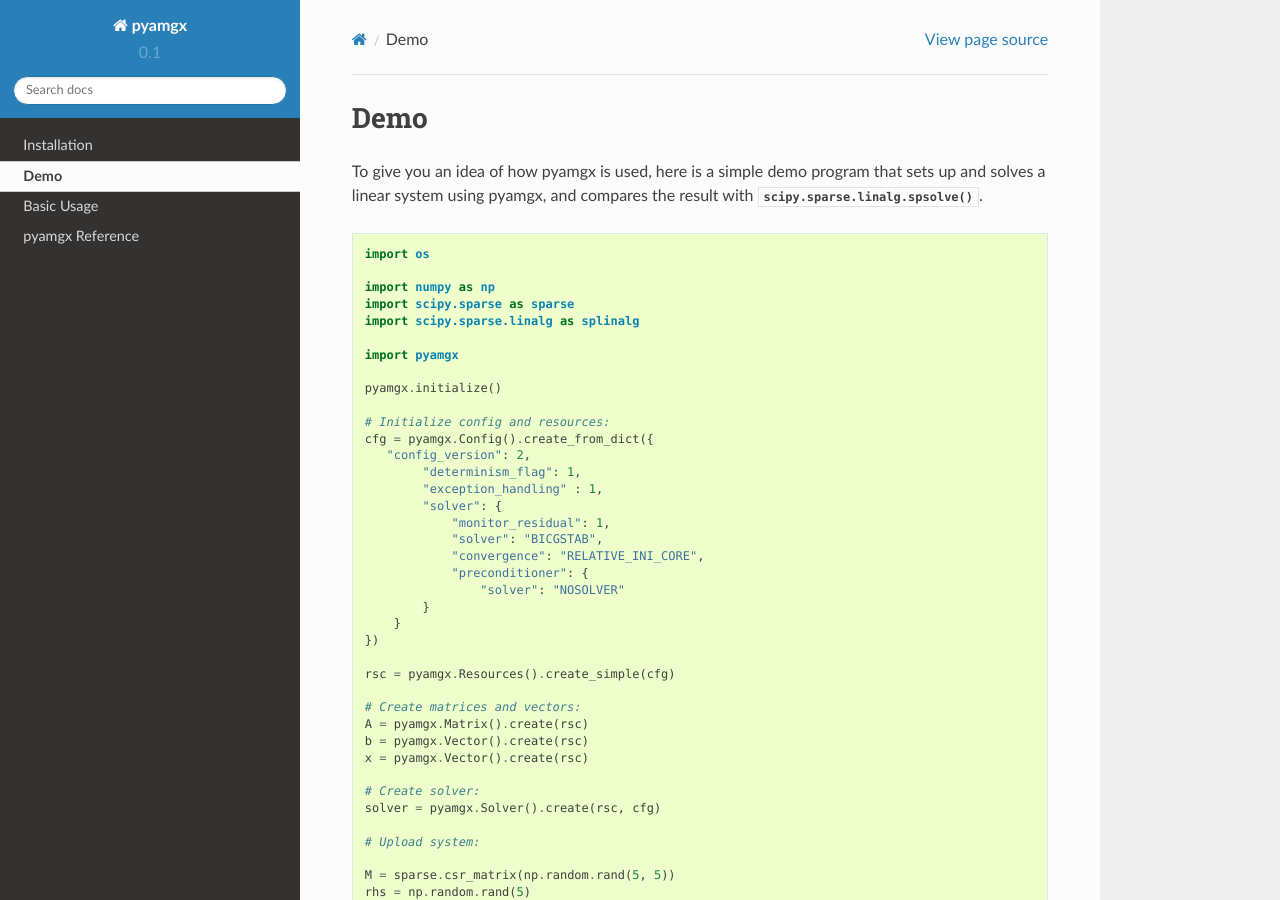
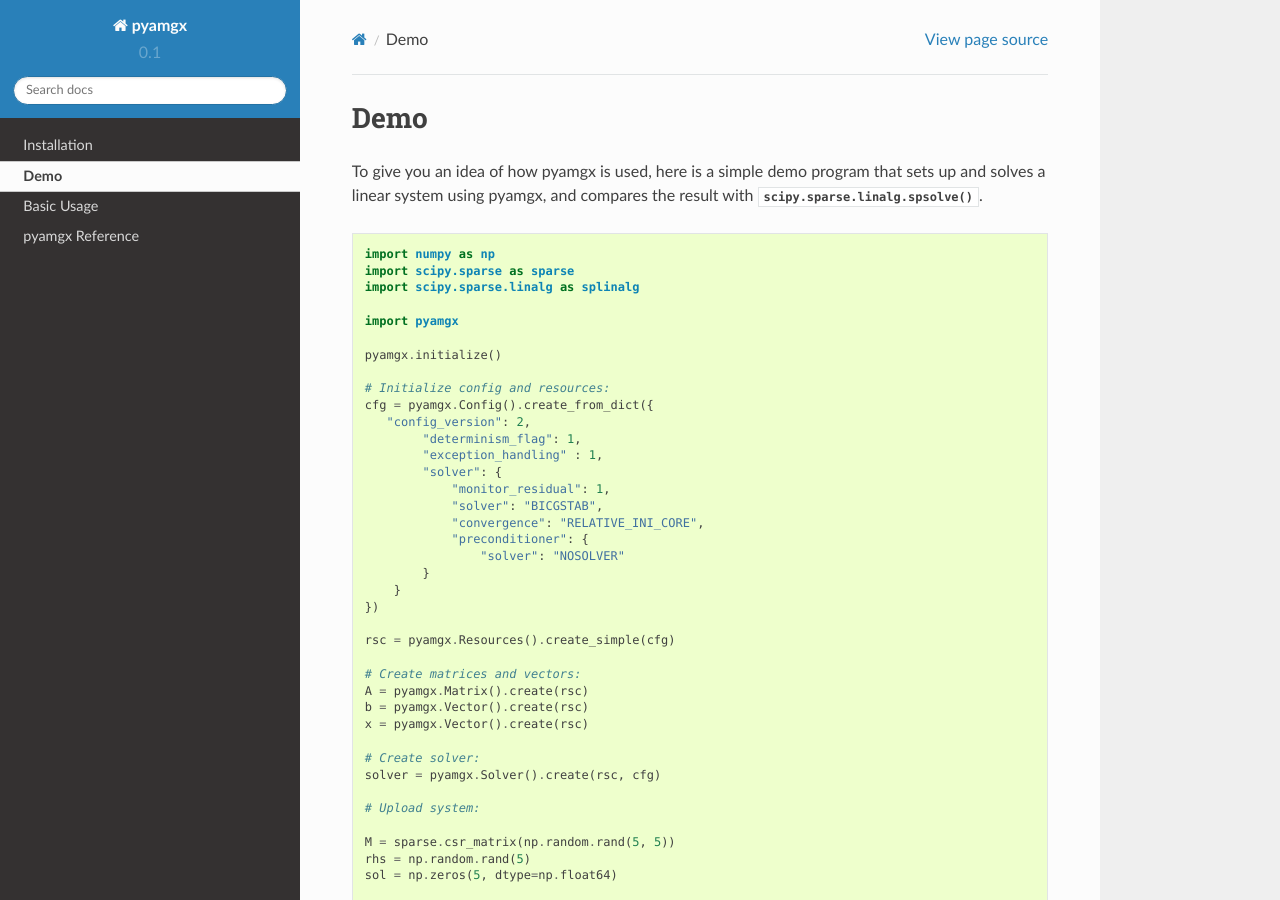
Before and after one commit to shwina/pyamgx, a Sphinx documentation site: the page built from docs/demo.rst, in a window 1280 px wide and 900 px high. Built offline with Sphinx 7.4.7 and the Read the Docs theme 2.0.0, drawn with Linux system fonts in a browser that asks for light colours.

Commit message:
Remove unused import os in demo.py

```diff
--- a/docs/demo.rst
+++ b/docs/demo.rst
@@ -7,8 +7,6 @@ using pyamgx, and compares the result with
 :py:func:`scipy.sparse.linalg.spsolve`.
 
 .. code-block:: python
-
-    import os
 
     import numpy as np
     import scipy.sparse as sparse
--- a/docs/local/html/_sources/demo.rst.txt
+++ b/docs/local/html/_sources/demo.rst.txt
@@ -7,8 +7,6 @@ using pyamgx, and compares the result with
 :py:func:`scipy.sparse.linalg.spsolve`.
 
 .. code-block:: python
-
-    import os
 
     import numpy as np
     import scipy.sparse as sparse
--- a/docs/local/html/demo.html
+++ b/docs/local/html/demo.html
@@ -164,9 +164,7 @@
 here is a simple demo program that sets up and solves a linear system
 using pyamgx, and compares the result with
 <a class="reference external" href="https://docs.scipy.org/doc/scipy/reference/generated/scipy.sparse.linalg.spsolve.html#scipy.sparse.linalg.spsolve" title="(in SciPy v1.1.0)"><code class="xref py py-func docutils literal notranslate"><span class="pre">scipy.sparse.linalg.spsolve()</span></code></a>.</p>
-<div class="highlight-python notranslate"><div class="highlight"><pre><span></span><span class="kn">import</span> <span class="nn">os</span>
-
-<span class="kn">import</span> <span class="nn">numpy</span> <span class="kn">as</span> <span class="nn">np</span>
+<div class="highlight-python notranslate"><div class="highlight"><pre><span></span><span class="kn">import</span> <span class="nn">numpy</span> <span class="kn">as</span> <span class="nn">np</span>
 <span class="kn">import</span> <span class="nn">scipy.sparse</span> <span class="kn">as</span> <span class="nn">sparse</span>
 <span class="kn">import</span> <span class="nn">scipy.sparse.linalg</span> <span class="kn">as</span> <span class="nn">splinalg</span>
 
```
Also changed, not shown: 1 other file.
